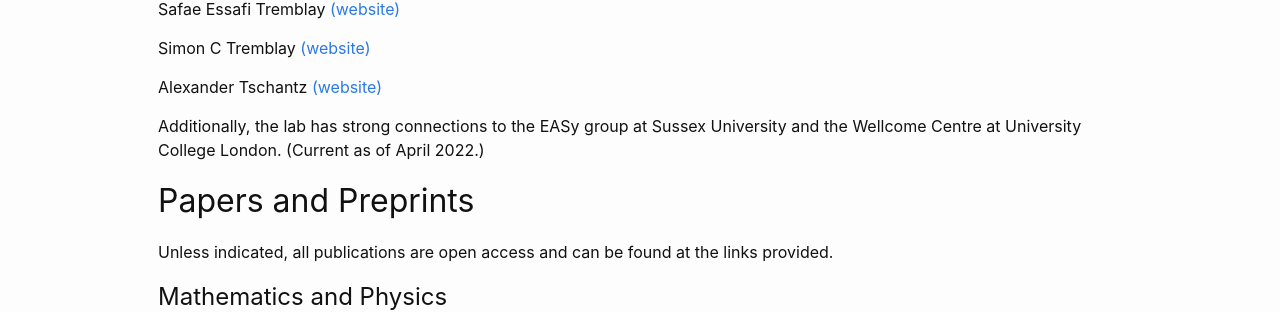
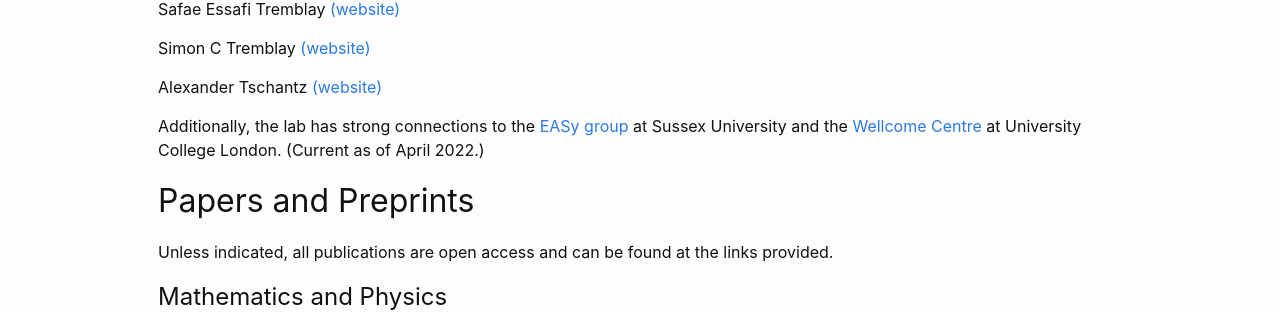
Before and after one commit to DARSakthi/DARSakthi.github.io, a Jekyll site: the page built from verses-lab.markdown, in a window 1280 px wide. Shown: the part 830-1142 px from the top of the page. Built offline with Jekyll 4.4.1, drawn with Linux system fonts in a browser that asks for light colours; part of the change alters nothing that is shown.

```diff
--- a/verses-lab.markdown
+++ b/verses-lab.markdown
@@ -39,7 +39,7 @@ Simon C Tremblay [(website)](https://www.researchgate.net/profile/Simon-Tremblay
 
 Alexander Tschantz [(website)](https://github.com/alec-tschantz)
 
-Additionally, the lab has strong connections to the EASy group at Sussex University and the Wellcome Centre at University College London. (Current as of April 2022.)
+Additionally, the lab has strong connections to the [EASy group](https://www.sussex.ac.uk/research/centres/ai-research-group/) at Sussex University and the [Wellcome Centre](https://www.fil.ion.ucl.ac.uk) at University College London. (Current as of April 2022.)
 
 ## Papers and Preprints
 
```
